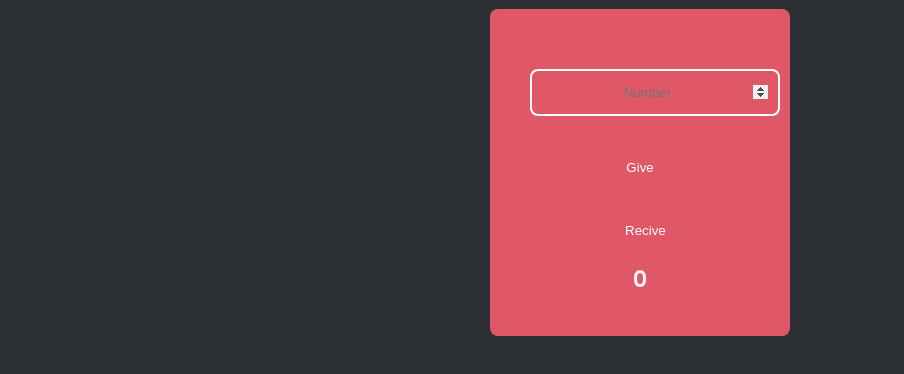
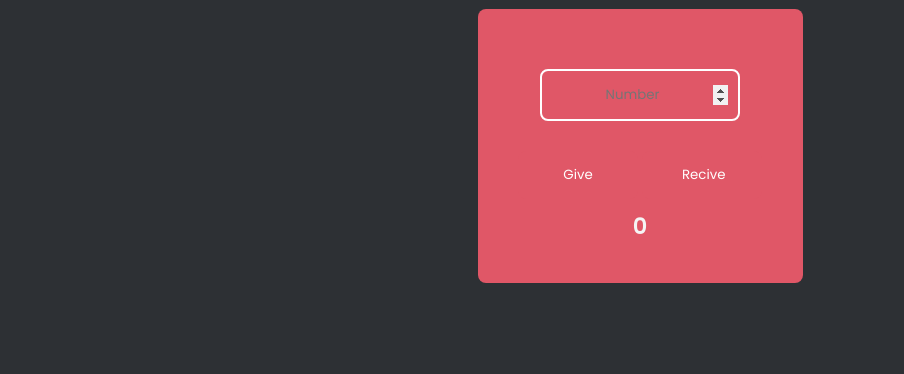
Before and after one commit to DGABzd/RobuxCalculator, a plain HTML site: page index.html in a window 1280 px wide. Shown: the part 206-580 px from the top of the page, without its empty margins (0-904 px from the left). Drawn offline with nearby package versions, Linux system fonts and the light colour scheme.

Commit message:
New Style

```diff
--- a/css/style.css
+++ b/css/style.css
@@ -203,7 +203,7 @@ body{
 /*==================== CALCULATOR ====================*/
 
 .form-box {
-    width: 300px;
+    width: 325px;
     padding: 40px;
     background: var(--first-color);
     border-radius: .5rem;
@@ -211,7 +211,8 @@ body{
     margin-left: auto;
     margin-right: auto;
 }
-.form-box input[type="number"], .form-box button[type="button"] {
+.form-box input[type="number"]{
+    font-family: 'Poppins', sans-serif;
     border: 0;
     background: none;
     display: block;
@@ -219,7 +220,7 @@ body{
     text-align: center;
     border: 2px solid var(--first-color-alt);
     padding: 14px 10px;
-    width: 200px;
+    width: 150px;
     outline: none;
     color: white;
     border-radius: .5rem;
@@ -227,33 +228,23 @@ body{
 }
 .form-box button[type="button"] {
     border: 0;
-    background: none;
-    display: block;
-    margin: 20px auto;
     text-align: center;
-    width: 50%;
-    outline: none;
-    color: white;
-    border-radius: .5rem;
-    transition: 0.25s;
-}
-
-.form-box input[type="number"]:focus{
-    width: 250px;
-    border-color: #ffffff;
-}
-
-.form-box button[type="button"] {
+    font-family: 'Poppins', sans-serif;
     background: var(--first-color);
     display: inline;
     margin: 10px auto;
-    width: 50%;
+    width: 49%;
     padding: 14px 40px;
     outline: none;
     color: white;
     border-radius: .5rem;
     transition: 0.25s;
     cursor: pointer;
+}
+
+.form-box input[type="number"]:focus{
+    width: 200px;
+    border-color: #ffffff;
 }
 
 .form-box button[type="button"]:hover {
--- a/index.html
+++ b/index.html
@@ -6,7 +6,6 @@
     <meta name="viewport" content="width=device-width, initial-scale=1.0">
     <meta name="title" content="Robux Calculator">
     <meta name="description" content="Roblox tax calculator.">
-    <meta name="og:image" src="assets/images/robux.png">
 
     <meta name="keywords" content="robux calculator, robux calc, robuxcalculator, robuxcalc, dgab">
     <meta http-equiv="Content-Type" content="text/html; charset=utf-8">
@@ -48,8 +47,6 @@
                 </div>
             </div>
         </section>
-
     </main>
 </body>
-
 </html>
```
